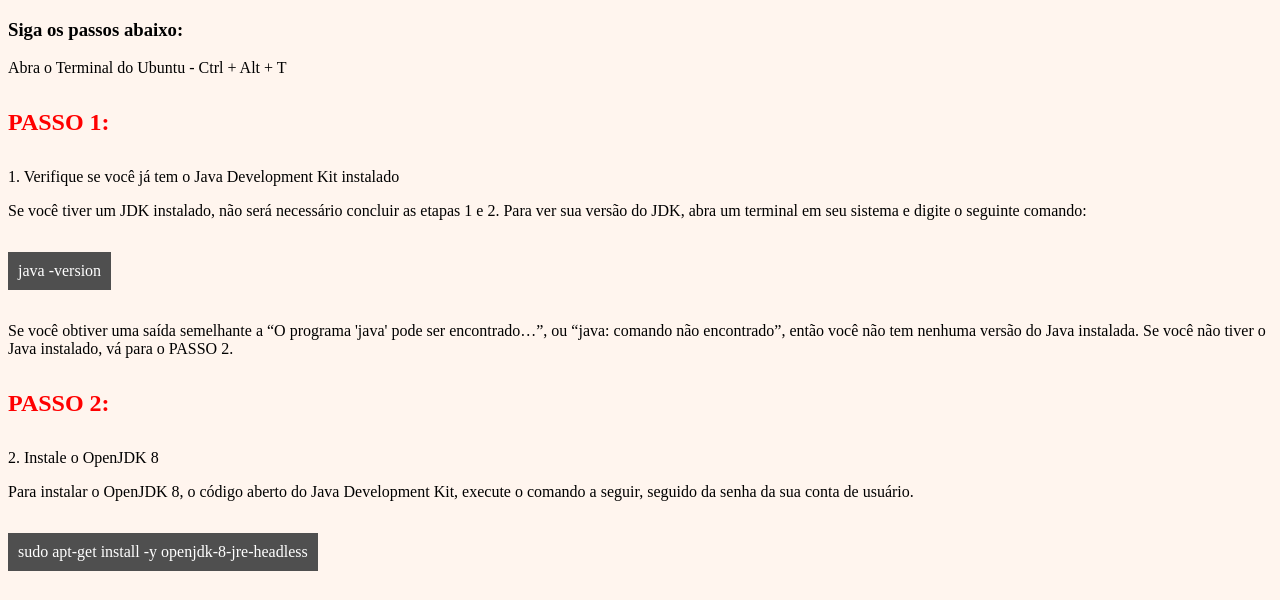
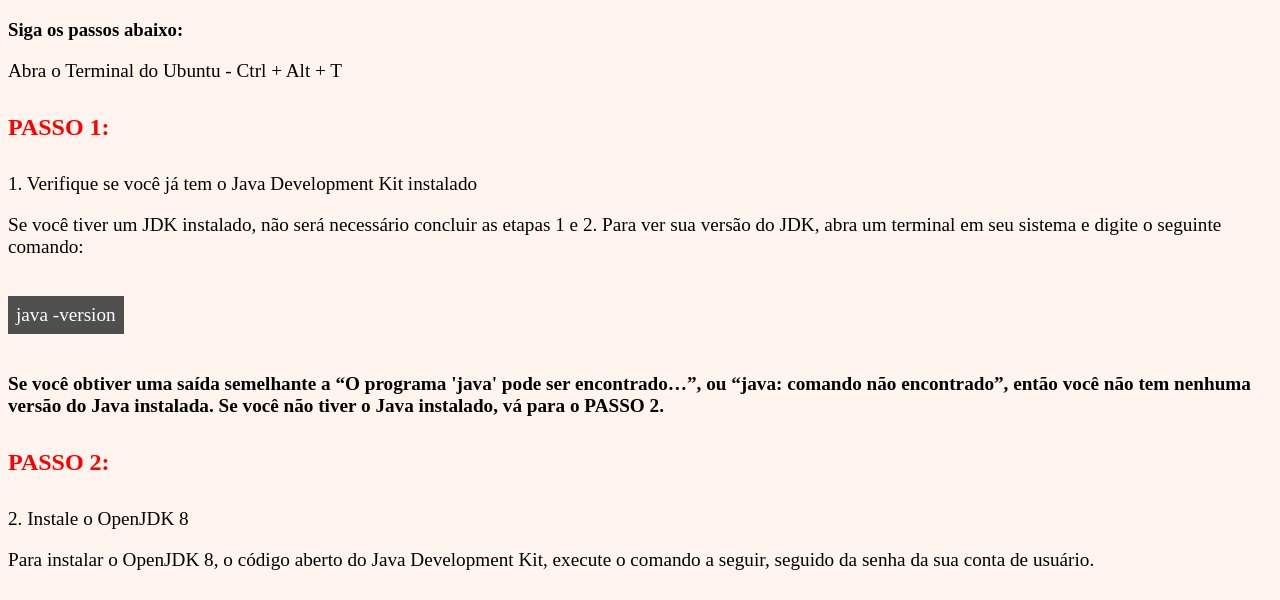
Before and after one commit to naisamelo/Site, a plain HTML site: page index.html in a window 1280 px wide. Shown: the part 163-763 px from the top of the page. Drawn offline with Linux system fonts and the light colour scheme.

Commit message:
Versão 1.01
Alterações no estilo da página.

```diff
--- a/home.css
+++ b/home.css
@@ -7,10 +7,13 @@
   background: #FFF5EE;
 }
 
+.span{
+  font-weight: bolder;
+}
 .comand {
   display: inline-block;
   background-color: #4F4F4F;
-  padding: 10px;
+  padding: 8px;
   color: white;
 }
 a {
@@ -21,7 +24,7 @@ a {
 }
 
 p {
-  font-size: medium;
+  font-size: larger;
 }
 
 h1{
--- a/index.html
+++ b/index.html
@@ -23,7 +23,7 @@
 
 	<p class="comand">java -version</p>
 
-	<p>Se você obtiver uma saída semelhante a “O programa 'java' pode ser encontrado…”, ou “java: comando não encontrado”, então você não tem nenhuma versão do Java instalada. Se você não tiver o Java instalado, vá para o PASSO 2.</p>
+	<p class="span">Se você obtiver uma saída semelhante a “O programa 'java' pode ser encontrado…”, ou “java: comando não encontrado”, então você não tem nenhuma versão do Java instalada. Se você não tiver o Java instalado, vá para o PASSO 2.</p>
 
 	<h4>PASSO 2:</h4>
 
@@ -73,7 +73,9 @@
 	<p>Para instalar a versão da comunidade do PyCharm, execute o seguinte comando:</p>
 	<p class="comand">umake ide pycharm</p>
 
-	<p>Umake solicitará que você escolha um diretório de instalação. Se você quiser, você pode mudar isso. Mas para este tutorial, vamos deixá-lo inalterado (/home/<username here>/.local/share/umake/ide/pycharm). Como o PyCharm é um programa grande, o processo de download e instalação pode levar alguns minutos. REINICIE O COMPUTADOR</p>
+	<p>Umake solicitará que você escolha um diretório de instalação. Se você quiser, você pode mudar isso. Mas para este tutorial, vamos deixá-lo inalterado (/home/<username here>/.local/share/umake/ide/pycharm). Como o PyCharm é um programa grande, o processo de download e instalação pode levar alguns minutos.</p>
+	<br>
+	<p class="span">Após a instalação, reiniciar o COMPUTADOR</p>
 
 </body>
 </html>
```
